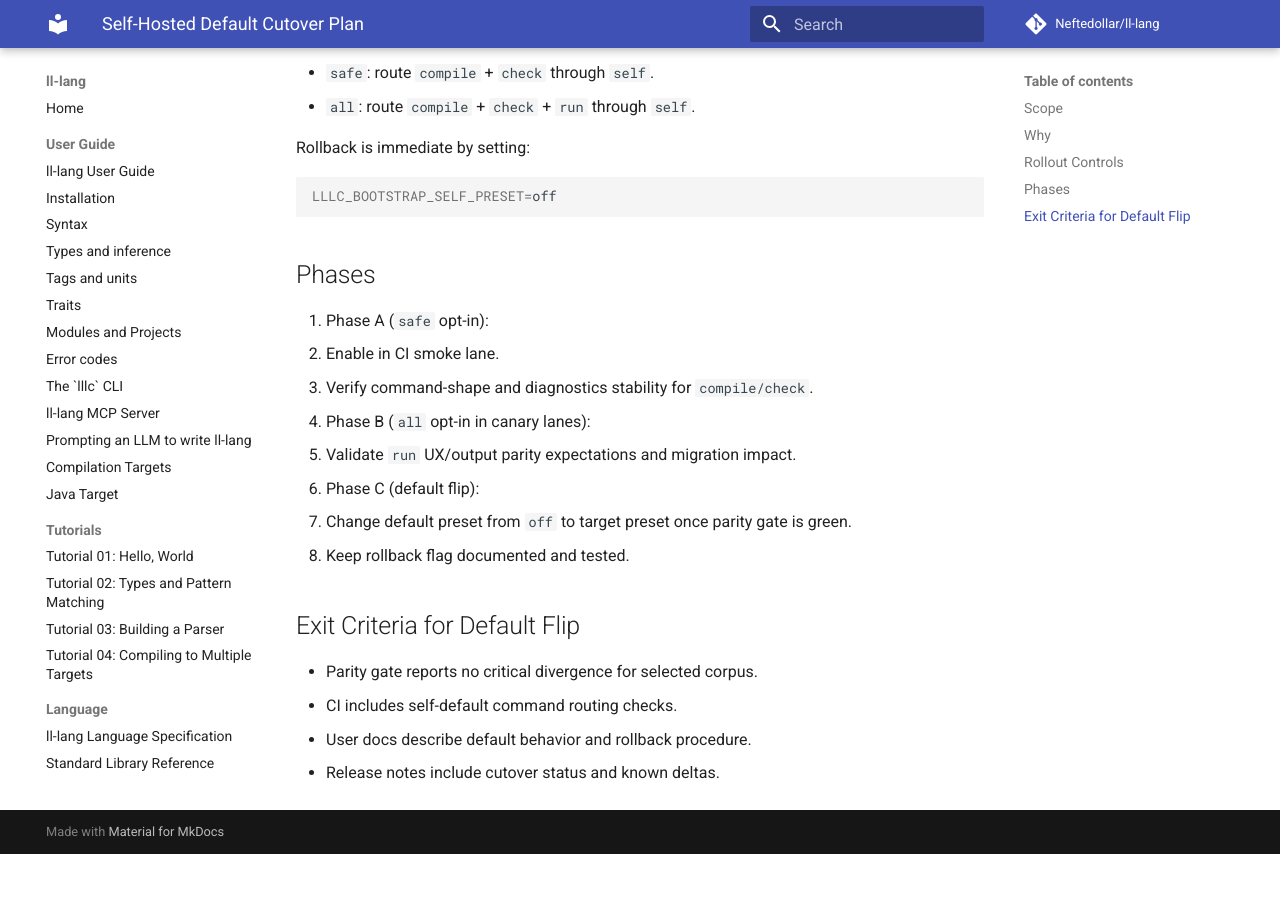
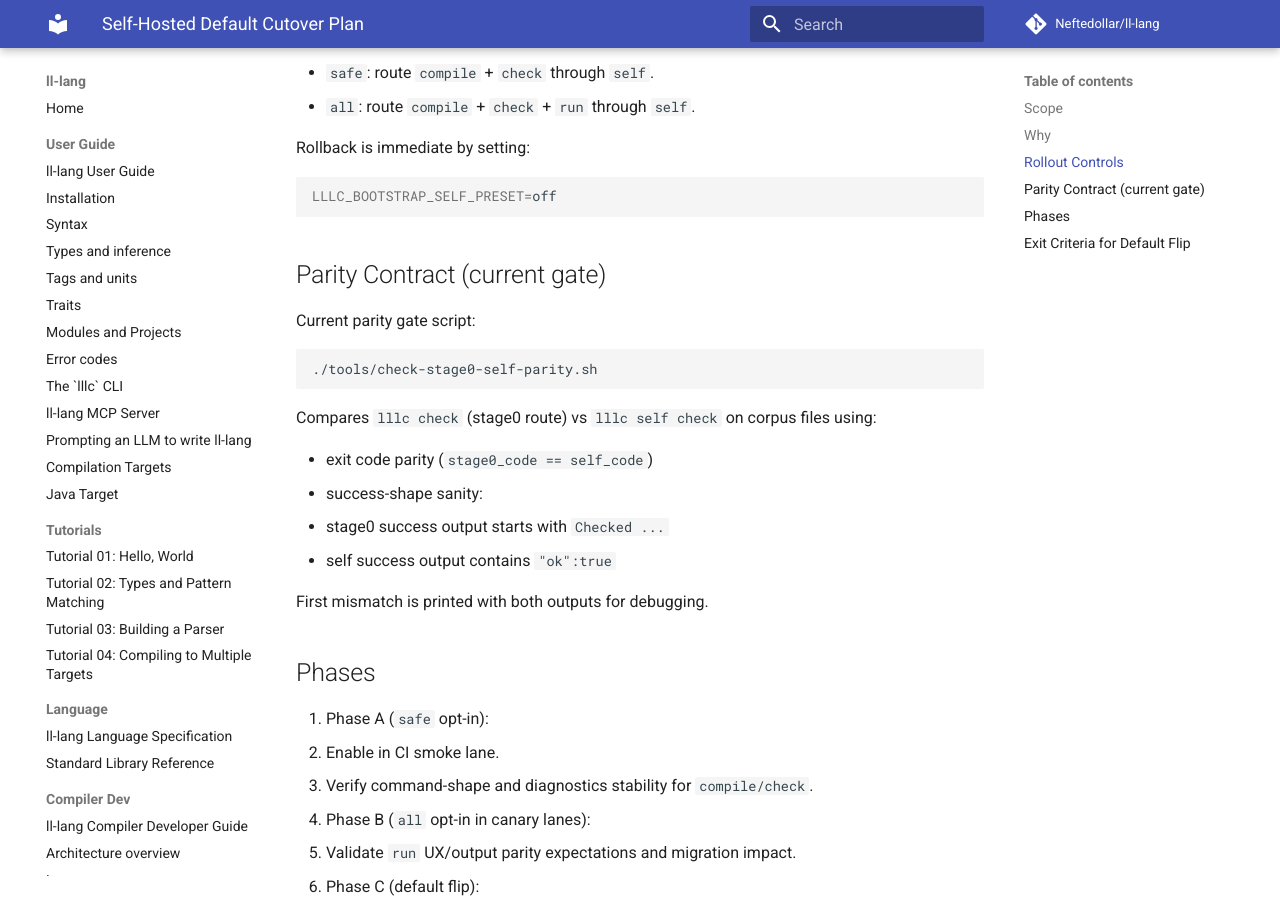
Before and after one commit to Neftedollar/ll-lang, an MkDocs documentation site: the page built from docs/compiler-dev/23-selfhost-default-cutover-plan.md, in a window 1280 px wide and 900 px high, scrolled down 839 px. Built offline with MkDocs 1.6.1 and Material for MkDocs 9.7.7, drawn with Linux system fonts in a browser that asks for light colours; comment, search, counter and statistics services are not loaded; before the commit the page ends 1693 px from its top, so only the background shows below that.

Commit message:
ci(parity): add stage0 vs self check gate for corpus subset

````diff
--- a/docs/compiler-dev/23-selfhost-default-cutover-plan.md
+++ b/docs/compiler-dev/23-selfhost-default-cutover-plan.md
@@ -32,6 +32,23 @@
 LLLC_BOOTSTRAP_SELF_PRESET=off
 ```
 
+## Parity Contract (current gate)
+
+Current parity gate script:
+
+```bash
+./tools/check-stage0-self-parity.sh
+```
+
+Compares `lllc check` (stage0 route) vs `lllc self check` on corpus files using:
+
+- exit code parity (`stage0_code == self_code`)
+- success-shape sanity:
+  - stage0 success output starts with `Checked ...`
+  - self success output contains `"ok":true`
+
+First mismatch is printed with both outputs for debugging.
+
 ## Phases
 
 1. Phase A (`safe` opt-in):
````
Also changed, not shown: README.md (+6 -0 lines), 3 other files.
